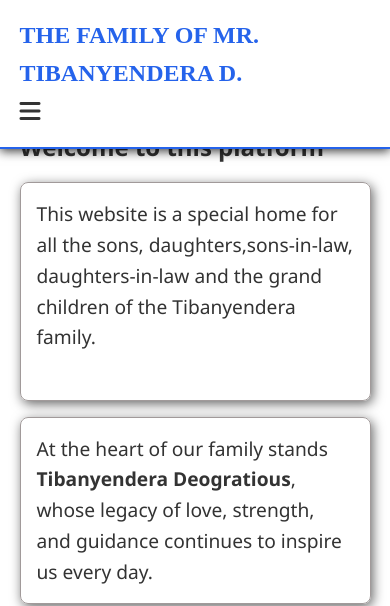
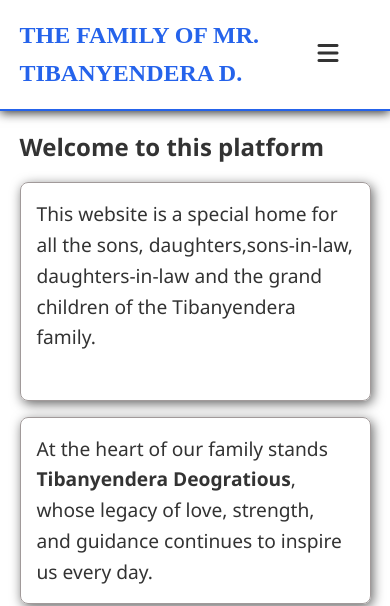
Before and after one commit to Turinawe-Quirino/blessedfamily, a plain HTML site: page OurFamilyWebsite/index.html in a window 390 px wide. Shown: the top 606 px of the page. Drawn offline with Linux system fonts and the light colour scheme.

Commit message:
Update styles.css

```diff
--- a/OurFamilyWebsite/styles.css
+++ b/OurFamilyWebsite/styles.css
@@ -38,7 +38,7 @@ header {
 
 header .container {
     display: flex;
-    flex-wrap: wrap;
+    flex-direction: row;
     justify-content: space-between;
     align-items: center;
 }
@@ -88,6 +88,7 @@ nav ul li a.active::after {
     display: none;
     font-size: 1.5rem;
     cursor: pointer;
+    padding-right:2rem;
 }
 
 @media (max-width: 1250px) {
```
